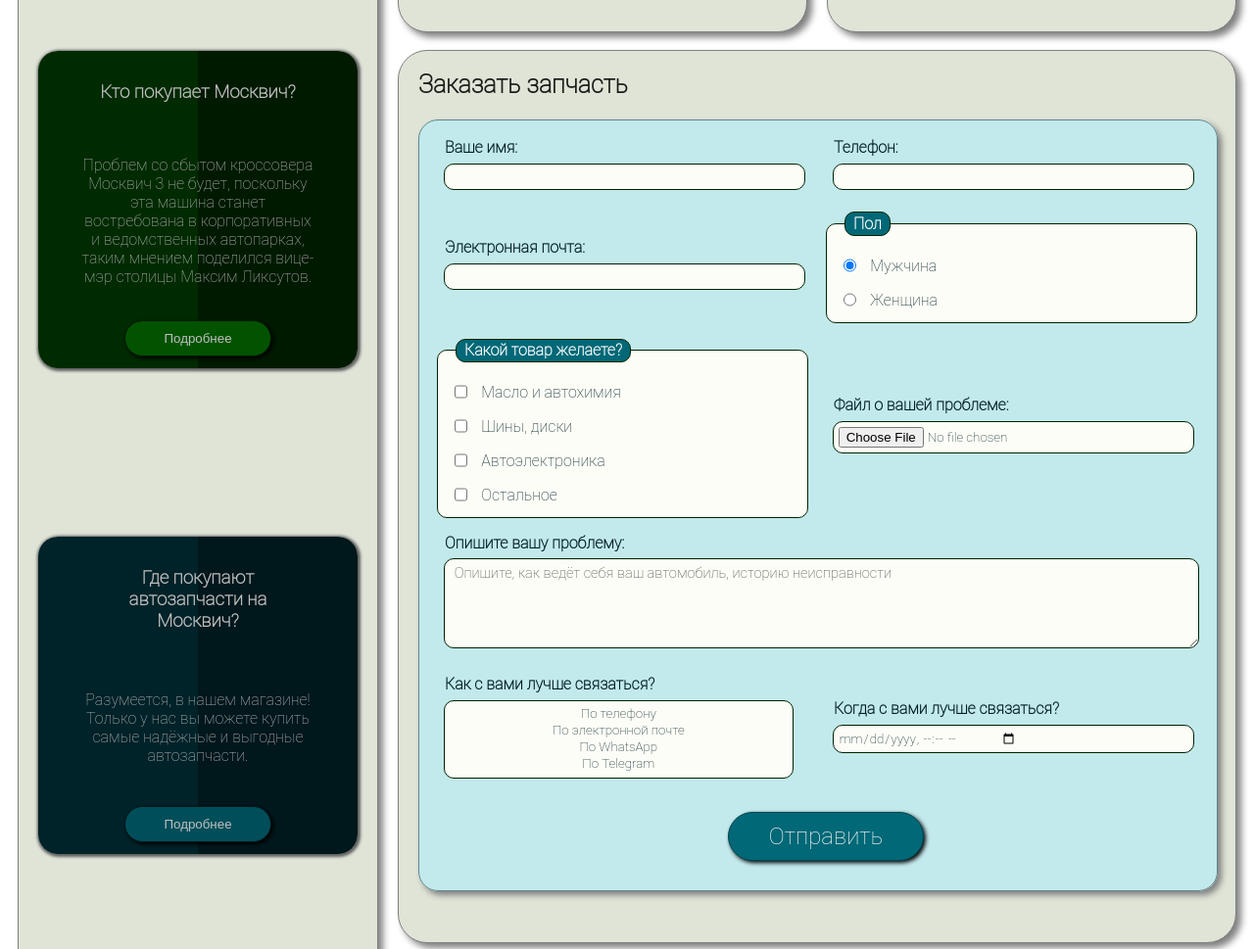
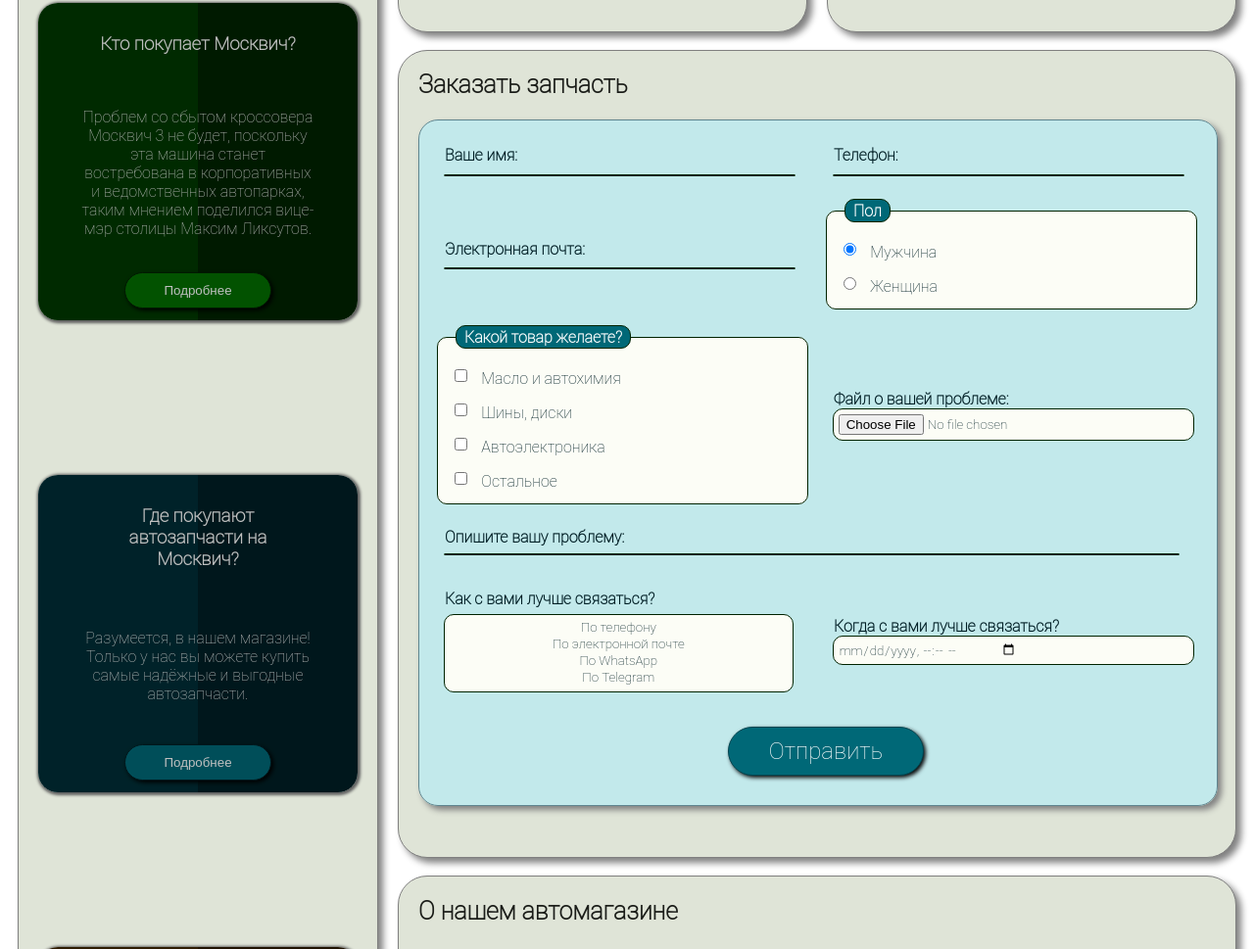
Before and after one commit to Gribbirg/DevelopmentOfClientPartsOfInternetResources, a plain HTML site: page Practice_8/index.html in a window 1280 px wide. Shown: the part 1686-2655 px from the top of the page at 98% size. Drawn offline with Linux system fonts and the light colour scheme.

Commit message:
Practice 8 ex 1, 3 v5 finish

```diff
--- a/Practice_8/index.html
+++ b/Practice_8/index.html
@@ -247,13 +247,17 @@
         <div>
             <form method="post" id="order_form">
                 <div><label for="name">Ваше имя:</label><br><input type="text" name="name" id="name" class="field"
-                                                                   required>
+                                                                   required placeholder="">
                 </div>
-                <div><label for="tel">Телефон:</label><br><input type="tel" name="tel" id="tel" class="field" required
-                                                                 pattern="[+][7][0-9]{10}">
+                <div class="text_div"><label for="tel">Телефон:</label><input type="tel" name="tel" id="tel"
+                                                                              class="field" required
+                                                                              pattern="[+][7][0-9]{10}"
+                                                                              placeholder="+7XXXXXXXXXX">
                 </div>
-                <div><label for="email">Электронная почта:</label><br><input type="email" name="email" id="email"
-                                                                             class="field" required>
+                <div class="text_div"><label for="email">Электронная почта:</label><input type="email" name="email"
+                                                                                          id="email"
+                                                                                          class="field" required
+                                                                                          placeholder="">
                 </div>
                 <fieldset class="field">
                     <legend>Пол</legend>
@@ -294,7 +298,8 @@
                     <input type="datetime-local"
                            name="time-local"
                            id="time-local" required
-                           class="field">
+                           class="field"
+                           placeholder="">
                 </div>
                 <div>
                     <button type="submit" name="sub" id="sub" class="arrow_button"><span>Отправить</span></button>
@@ -302,7 +307,6 @@
             </form>
         </div>
     </section>
-
 
 
     <section id="shop_info">
--- a/Practice_8/style.css
+++ b/Practice_8/style.css
@@ -1217,14 +1217,21 @@ footer {
         width: 100%;
 
         > label {
+            cursor: text;
+            margin-bottom: 0;
+            display: inline-block;
+            width: 95%;
+            height: fit-content;
             font-weight: 700;
-            text-align: center;
+            /*text-align: center;*/
         }
     }
 
     & textarea {
         width: calc(95% - 5px);
-        height: 5rem;
+        padding: 0;
+        height: 0;
+        transition: all 400ms;
     }
 
     & textarea::placeholder {
@@ -1253,8 +1260,33 @@ footer {
     }
 
     & input {
+        margin-top: 0;
         padding: 5px;
-    }
+        transition: all 400ms;
+    }
+
+    & input[type=text], & input[type=email], & input[type=tel] {
+        padding: 0;
+        height: 0;
+    }
+
+    & input[type=text]:focus,
+    & input[type=email]:focus,
+    & input[type=tel]:focus,
+    & input[type=text]:not(:placeholder-shown),
+    & input[type=email]:not(:placeholder-shown),
+    & input[type=tel]:not(:placeholder-shown),
+    & textarea:not(:placeholder-shown) {
+        padding: 5px;
+        height: auto;
+    }
+
+    & textarea:focus,
+    & textarea:not(:placeholder-shown) {
+        padding: 5px;
+        height: 5rem;
+    }
+
 
     & input[type=datetime-local] {
         width: 90%;
@@ -1274,6 +1306,7 @@ footer {
         flex-flow: row nowrap;
         justify-content: space-around;
         grid-column: span 2;
+
         > button {
             padding: 10px;
             font-size: 1.5em;
```
Lines whose indentation alone changed are shown as unchanged.
